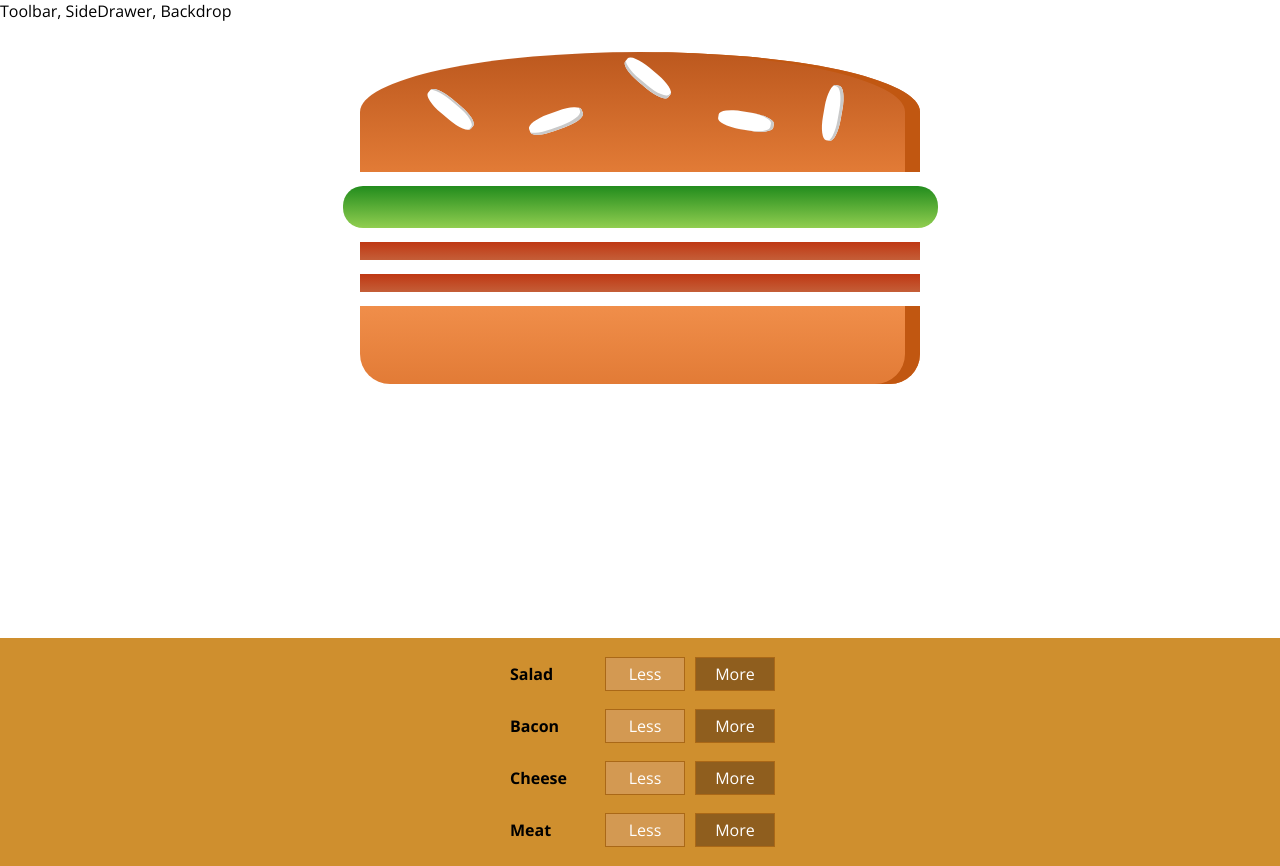
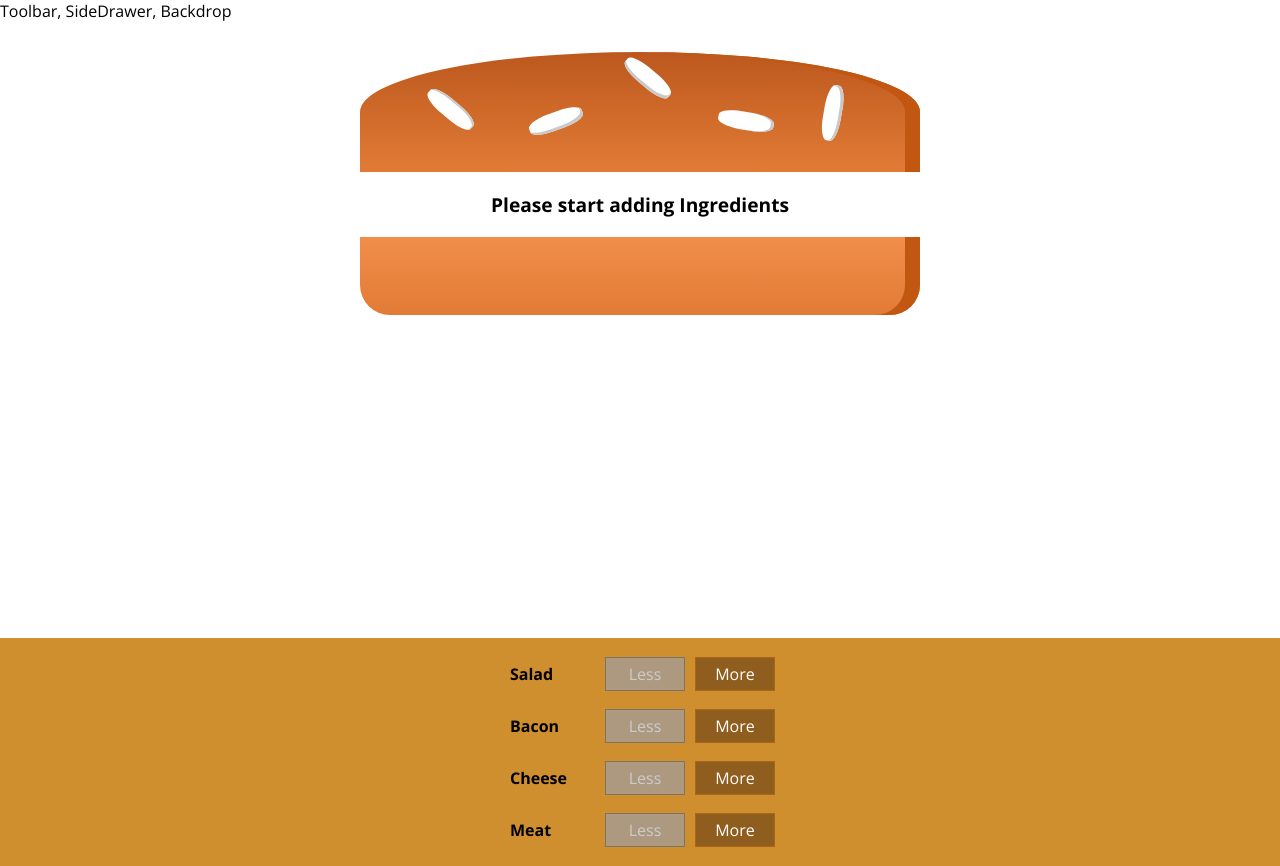
Before and after one commit to JWill831/MyBurger-Project-Udemy-, a React (Create React App) app: page / in a window 1280 px wide. Built offline with nearby package versions, Linux system fonts and the light colour scheme.

Commit message:
133 disabled less button

```diff
--- a/src/components/Burger/BuildControls/BuildControl/BuildControl.js
+++ b/src/components/Burger/BuildControls/BuildControl/BuildControl.js
@@ -1,14 +1,13 @@
-import React from 'react'
+import React from 'react';
+
 import classes from './BuildControl.module.css';
 
-const BuildControl = (props) => {
-    return (
-        <div className={classes.BuildControl}>
-            <div className={classes.Label}>{props.label}</div>
-            <button className={classes.Less}>Less</button>
-            <button className={classes.More}>More</button>
-        </div>
-    )
-}
+const BuildControl = (props) => (
+    <div className={classes.BuildControl}>
+        <div className={classes.Label}>{props.label}</div>
+        <button className={classes.Less} disabled={props.disabled} onClick={props.remove}>Less</button>
+        <button className={classes.More} onClick={props.added}>More</button>
+    </div>
+);
 
 export default BuildControl;
--- a/src/components/Burger/BuildControls/BuildControls.js
+++ b/src/components/Burger/BuildControls/BuildControls.js
@@ -1,22 +1,23 @@
 import React from 'react';
 import classes from './BuildControls.module.css';
 import BuildControl from './BuildControl/BuildControl';
-const controls=[
-    {label:'Salad', type:'salad'},
-    {label:'Bacon', type:'bacon'},
-    {label:'Cheese', type:'cheese'},
-    {label:'Meat', type:'meat'},
+const controls = [
+    { label: 'Salad', type: 'salad' },
+    { label: 'Bacon', type: 'bacon' },
+    { label: 'Cheese', type: 'cheese' },
+    { label: 'Meat', type: 'meat' },
 ];
-
-
-const BuildControls = (props) => {
-    return (
-        <div className={classes.BuildControls}>
-            {controls.map(ctrl=>(
-                <BuildControl key={ctrl.label} label={ctrl.label}/>
-            ))}
-        </div>
-    )
-}
+const BuildControls = (props) => (
+    <div className={classes.BuildControls}>
+        {controls.map(ctrl => (
+            <BuildControl
+                key={ctrl.label}
+                label={ctrl.label}
+                added={() => props.ingredientAdded(ctrl.type)}
+                remove={() => props.ingredientDeducted(ctrl.type)}
+                disabled={props.disabled[ctrl.type]}/>
+        ))}
+    </div>
+);
 
 export default BuildControls;
--- a/src/components/Burger/Burger.js
+++ b/src/components/Burger/Burger.js
@@ -1,32 +1,30 @@
-import React from 'react'
-import classes from './Burger.module.css'
-import BurgerIngrediant from './BurgerIngrediant/BurgerIngrediant';
+import React from 'react';
 
-
+import classes from './Burger.module.css';
+import BurgerIngredient from './BurgerIngredient/BurgerIngredient';
 
 const Burger = (props) => {
-    let transformedIngredients=Object.keys(props.ingredients)
-    .map(igKey=> {
-        return [...Array(props.ingredients[igKey])].map((_, i) => {
-            return <BurgerIngrediant key={igKey+i} type={igKey}/>
-        });
-    })
-    .reduce((arr, el)=>{
-        return arr.concat(el)
-    }, []);
-    console.log(transformedIngredients)
-    if (transformedIngredients.length===0){
-        transformedIngredients = <p>Please start adding ingredients!</p>
+    let transformIngredients = Object.keys(props.ingredients)
+        .map(igKey => {
+            return [...Array(props.ingredients[igKey])].map((_, i) => {
+
+                return <BurgerIngredient key={igKey + 1} type={igKey} />;
+            });
+        })
+        .reduce((arr, el) => {
+            // console.log("pick",arr.concat(el))
+            return arr.concat(el);
+        }, []);
+    if (transformIngredients.length === 0) {
+        transformIngredients = <p>Please start adding Ingredients</p>;
     }
     return (
         <div className={classes.Burger}>
-
-            <BurgerIngrediant type="bread-top"/>
-            {transformedIngredients}
-            <BurgerIngrediant type="bread-bottom"/>
-
+            <BurgerIngredient type="bread-top" />
+            {transformIngredients}
+            <BurgerIngredient type="bread-bottom" />
         </div>
-    )
-}
+    );
+};
 
 export default Burger;
--- a/src/components/Burger/BurgerIngrediant/BurgerIngrediant.js
+++ /dev/null
@@ -1,51 +0,0 @@
-import React from 'react';
-import PropTypes from 'prop-types';
-import classes from '../BurgerIngrediant/BurgerIngrediant.module.css';
-
-const BurgerIngrediant = (props) => {
-    let ingrediant = null;
-
-    switch (props.type) {
-
-        case ('bread-bottom'):
-            ingrediant = <div className={classes.BreadBottom}></div>;
-            break;
-
-        case ('bread-top'):
-            ingrediant = (
-                <div className={classes.BreadTop}>
-                    <div className={classes.Seeds1}></div>
-                    <div className={classes.Seeds2}></div>
-                </div>
-            );
-            break;
-
-        case ('meat'):
-            ingrediant = <div className={classes.Meat}></div>;
-            break;
-
-        case ('cheese'):
-            ingrediant = <div className={classes.Cheese}></div>;
-            break;
-
-        case ('salad'):
-            ingrediant = <div className={classes.Salad}></div>;
-            break;
-
-        case ('bacon'):
-            ingrediant = <div className={classes.Bacon}></div>;
-            break;
-
-        default:
-            ingrediant = null;
-
-    }
-    return ingrediant;
-
-};
-
-BurgerIngrediant.propTypes = {
-    type: PropTypes.string.isRequired
-};
-
-export default BurgerIngrediant;
--- /dev/null
+++ b/src/components/Burger/BurgerIngredient/BurgerIngredient.js
@@ -0,0 +1,40 @@
+import React from 'react';
+import PropTypes from 'prop-types';
+import classes from './BurgerIngredient.module.css';
+
+const BurgerIngredient = (props) => {
+    let ingredient = null;
+
+    switch (props.type) {
+        case ('bread-bottom'):
+            ingredient = <div className={classes.BreadBottom}></div>;
+            break;
+        case ('bread-top'):
+            ingredient = (
+                <div className={classes.BreadTop}>
+                    <div className={classes.Seeds1}></div>
+                    <div className={classes.Seeds2}></div>
+                </div>
+            );
+            break;
+        case ('meat'):
+            ingredient = <div className={classes.Meat}></div>;
+            break;
+        case ('cheese'):
+            ingredient = <div className={classes.Cheese}></div>;
+            break;
+        case ('bacon'):
+            ingredient = <div className={classes.Bacon}></div>;
+            break;
+        case ('salad'):
+            ingredient = <div className={classes.Salad}></div>;
+            break;
+        default:
+            ingredient = null;
+    }
+    return ingredient;
+};
+BurgerIngredient.propTypes = {
+    type: PropTypes.string.isRequired
+};
+export default BurgerIngredient;
--- a/src/containers/BurgerBuilder/BurgerBuilder.js
+++ b/src/containers/BurgerBuilder/BurgerBuilder.js
@@ -1,70 +1,72 @@
-import React, {useState} from 'react';
-import Auxilliary from '../../hoc/Auxilliary';
+import React, { useState } from 'react';
+import Auxillary from '../../hoc/Auxilliary';
 import Burger from '../../components/Burger/Burger';
 import BuildControls from '../../components/Burger/BuildControls/BuildControls';
 
 
-const BurgerBuilder = () => {
-    const [burgerState, setBurgerState]=  useState(
-        {
-                ingredients: {
-                    salad: 1,
-                    bacon: 2,
-                    cheese: 0,
-                    meat: 0,
-                },
-                totalPrice: 4
-            }
-    );
-    console.log("burgerState",burgerState)
+const INGREDIENT_PRICES = {
+    salad: 0.5,
+    cheese: 0.4,
+    meat: 1.3,
+    bacon: 0.7
+};
+const BurgerBuilder = (props) => {
 
+    const [state, setState] = useState({
+        ingredients: {
+            salad: 0,
+            bacon: 0,
+            cheese: 0,
+            meat: 0
+        },
+        totalPrice: 4
+    });
 
-    // setBurgerState = {
-    //     ingredients: {
-    //         salad: 0,
-    //         bacon: 0,
-    //         cheese: 0,
-    //         meat: 0,
-    //     },
-    //     totalPrice: 4
-    // };
+    const addIngredientHandler = (type) => {
+        const oldCount = state.ingredients[type];
+        const updatedCounted = oldCount + 1;
+        const updatedIngredients = {
+            ...state.ingredients
+        };
+        updatedIngredients[type] = updatedCounted;
+        const priceAddition = INGREDIENT_PRICES[type];
+        const oldPrice = state.totalPrice;
+        const newPrice = oldPrice + priceAddition;
+        setState({ totalPrice: newPrice, ingredients: updatedIngredients });
 
-
-
-    const INGREDIENT_PRICES= {
-        salad:0.5,
-        cheese:0.4,
-        meat:1.3,
-        bacon:0.7
     };
 
-    const addIngredientHandler = (type)=>{
-        const oldCount=burgerState.ingredients[type];
-        const updateCount=oldCount+1;
-        const updatedIngredients={
-            ...burgerState.ingredients
+    const removeIngredientHandler = (type) => {
+        const oldCount = state.ingredients[type];
+        if (oldCount<=0){
+            return;
+        }
+        const updatedCounted = oldCount - 1;
+        const updatedIngredients = {
+            ...state.ingredients
         };
-        updatedIngredients[type]=updateCount;
-        const priceAddition= INGREDIENT_PRICES[type];
-        const oldPrice=burgerState.totalPrice;
-        const newPrice = oldPrice +priceAddition;
-        setBurgerState({totalPrice: newPrice, indredients: updatedIngredients})
+        updatedIngredients[type] = updatedCounted;
+        const priceDeduction = INGREDIENT_PRICES[type];
+        const oldPrice = state.totalPrice;
+        const newPrice = oldPrice + priceDeduction;
+        setState({ totalPrice: newPrice, ingredients: updatedIngredients });
+    };
+    const disabledInfo={
+        ...state.ingredients
+    };
+    for (let key in disabledInfo){
+        disabledInfo[key]= disabledInfo[key]<=0
+    };
+    return (
+        <Auxillary>
+            <Burger ingredients={state.ingredients} />
+            <BuildControls
+            ingredientAdded={addIngredientHandler}
+            ingredientDeducted={removeIngredientHandler}
+            disabled={disabledInfo}/>
+        </Auxillary>
 
-    }
-
-    const removeIngredientHandler = (type)=>{
-
-    }
-
-
-    return (
-        <div>
-            <Auxilliary>
-                <Burger ingredients={burgerState.ingredients}/>
-                <BuildControls/>
-            </Auxilliary>
-        </div>
-    )
-}
+    );
+};
 
 export default BurgerBuilder;
```
Also changed, not shown: src/components/Burger/BurgerIngredient/BurgerIngredient.module.css (renamed from src/components/Burger/BurgerIngrediant/BurgerIngrediant.module.css), 2 other files (tests, documents, lock files or other folders).
